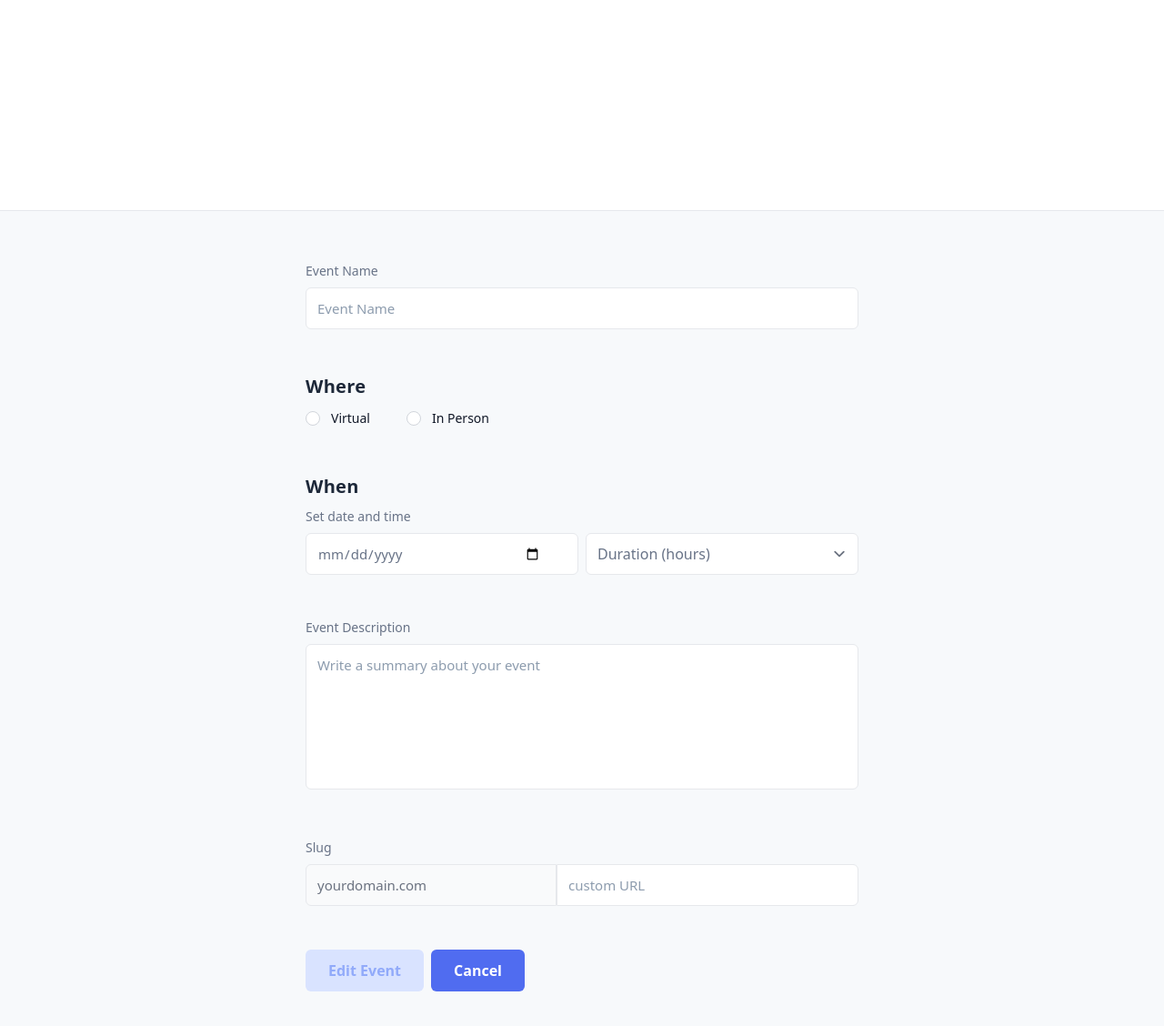
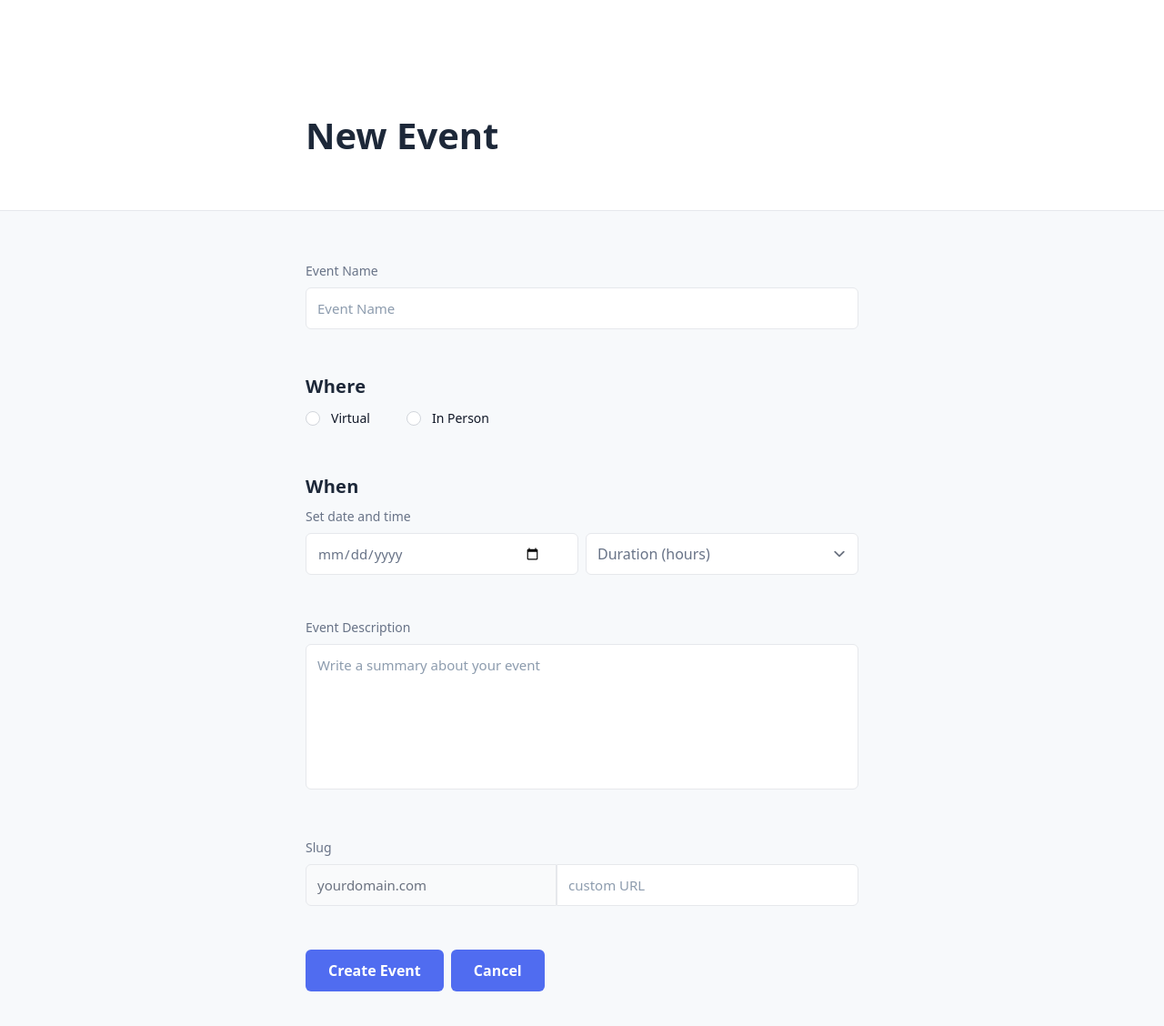
Before and after one commit to jmmarco/events, a React (Vite) app: page /events/new in a window 1280 px wide. Shown: the top 1128 px of the page at 91% size. Built offline with nearby package versions, Linux system fonts and the light colour scheme; no server answers.

Commit message:
Pass heading title and action to event header and form

```diff
--- a/src/pages/NewEvent.tsx
+++ b/src/pages/NewEvent.tsx
@@ -5,9 +5,9 @@ import EventMain from '../components/events/EventMain'
 export default function NewEvent() {
   return (
     <div className="bg-circle-grey-background">
-      <EventHeader />
+      <EventHeader headingTitle="New Event" />
       <EventMain>
-        <EventForm />
+        <EventForm action="create" />
       </EventMain>
     </div>
   )
```
